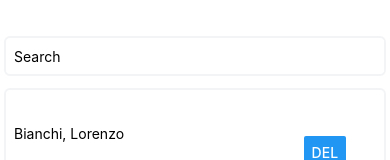
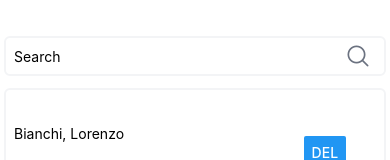
Before and after one commit to tommaenhout/robinson-admin, a React Native app: screen / in a window 390 px wide. Shown: the top 160 px of the page. Built offline with nearby package versions, Linux system fonts and the light colour scheme.

Commit message:
add inputpicker validation logic

```diff
--- a/App.js
+++ b/App.js
@@ -1,10 +1,16 @@
 
-import { Fragment, useEffect } from 'react';
-import { View,TextInput } from 'react-native';
+import { Fragment } from 'react';
+import { View} from 'react-native';
 import React, { useState } from 'react';
 import ListStudents from './src/components/ListStudents';
 import dummyData from './dummydata';
 import ModalDelete from './src/components/ModalDelete';
+import useValidation from './src/hooks/useValidation';
+import { validations } from './src/constants/validations';
+import { inputTypes } from './src/constants/inputTypes';
+import  InputPicker  from './src/components/InputPicker';
+
+
 
 const studentsArray = dummyData
 
@@ -24,11 +30,8 @@ const studentsArray = dummyData
     })
     setFilteredStudents(newStudents)
   }
+  const {error} = useValidation(searchStudents, search, validations.onlyLetters)
 
-  useEffect(() => {
-    const searchLowerCase = search.toLowerCase()
-    searchStudents(searchLowerCase)
-  }, [search])
 
   const onModalHandler = (student) => {
     setStudentToDelete(student)
@@ -53,11 +56,14 @@ const studentsArray = dummyData
           setModalVisible = {setModalVisible}
           onDelete={onDelete}
           />}
-      <TextInput
-          className='border-2 border-gray-100 rounded-md h-10 w-full px-2'
-          placeholder='Search'
-          value={search}
-          onChangeText={setSearch}/>
+      <InputPicker
+        input = {{
+          onChange : setSearch,
+          value : search,
+          error : error,
+          type : inputTypes.search,
+        }}
+      />
         {students &&
         <ListStudents
           students={filteredStudents.sort((a, b) => a.lastName.localeCompare(b.lastName))}
--- a/package.json
+++ b/package.json
@@ -17,7 +17,9 @@
     "react-dom": "18.2.0",
     "react-native": "0.72.6",
     "react-native-uuid": "^2.0.1",
-    "react-native-web": "~0.19.6"
+    "react-native-web": "~0.19.6",
+    "typescript": "^5.1.3",
+    "@types/react": "~18.2.14"
   },
   "devDependencies": {
     "@babel/core": "^7.20.0",
--- /dev/null
+++ b/src/components/CustomInput/index.js
@@ -0,0 +1,8 @@
+import React from 'react';
+import { TextInput } from 'react-native';
+
+const CustomInput = () => {
+  return (<TextInput>to develop</TextInput>)
+};
+
+export default CustomInput;
--- /dev/null
+++ b/src/components/InputPicker/index.js
@@ -0,0 +1,24 @@
+
+import { inputTypes } from "../../constants/inputTypes";
+import SearchInput from "../SearchInput";
+
+// component that picks an input type
+
+const InputPicker = ({ input }) => {
+    switch (input.type) {
+      case inputTypes.search:
+        return (
+          <SearchInput
+            input={input}
+           />
+        );
+      case inputTypes.text:
+        return (
+          <CustomInput/>
+        );
+      default:
+        return null;
+    }
+  };
+
+  export default InputPicker;
--- /dev/null
+++ b/src/components/SearchInput/index.js
@@ -0,0 +1,23 @@
+import React from 'react';
+import { View, TextInput, Text } from 'react-native';
+import { AntDesign } from '@expo/vector-icons';
+
+const SearchInput = ({input}) => {
+    return (
+        <View>
+        <View className="flex justify-center relative">
+          <TextInput
+              className='border-2 border-gray-100 rounded-md h-10 w-full px-2'
+              placeholder='Search'
+              value={input.value}
+              onChangeText={input.onChange}/>
+            <View className="absolute top-0 right-0 h-full mr-4 flex justify-center">
+              <AntDesign className=""  name="search1" size={24} color="#6B7280" />
+          </View>
+        </View>
+        <Text className="px-2 text-xs text-red-700">{input.error}</Text>
+      </View>
+    )
+}
+
+export default SearchInput;
--- /dev/null
+++ b/src/constants/inputTypes.js
@@ -0,0 +1,4 @@
+export const inputTypes = {
+    search: 'search',
+    text: 'text'
+}
--- /dev/null
+++ b/src/constants/validations.js
@@ -0,0 +1,6 @@
+export const validations = {
+    onlyLetters: {
+        regex: /^[a-zA-Z\s]+$/,
+        message: 'Please enter only letters'
+    }
+}
--- /dev/null
+++ b/src/hooks/useValidation.js
@@ -0,0 +1,21 @@
+import {useState, useEffect} from 'react';
+
+const useValidation = (fn, valueToValidate, validation) => {
+    const [error, setError] = useState('')
+
+    useEffect(() => {
+        const regex = validation.regex;
+        if (regex.test(valueToValidate) || valueToValidate === '') {
+          const validValue = valueToValidate.toLowerCase()
+          fn(validValue)
+          setError('')
+        }else {
+          valueToValidate && setError(validation.message)
+        }
+    }, [valueToValidate])
+
+    return {error}
+}
+
+
+export default useValidation;
--- /dev/null
+++ b/tsconfig.json
@@ -0,0 +1,4 @@
+{
+  "compilerOptions": {},
+  "extends": "expo/tsconfig.base"
+}
```
Also changed, not shown: 1 other file (tests, documents, lock files or other folders).
